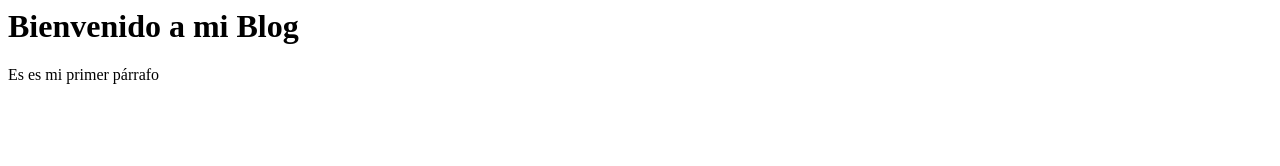
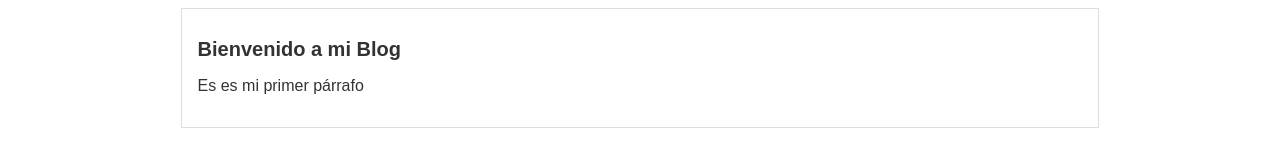
Before and after one commit to MarioAl21/business-card, a plain HTML site: page blogpost.html in a window 1280 px wide. Drawn offline with Linux system fonts and the light colour scheme.

Commit message:
Commmit al master del blogpost en su versión más reciente

```diff
--- a/blogpost.html
+++ b/blogpost.html
@@ -1,10 +1,14 @@
 <html>
 	<head>
 	  <title>Mi Blog</title>
-	  <link href="stylesheet" href="css/estilos.css" />
+	  <link rel="stylesheet" href="css/estilos.css" />
 	</head>
 	<body>
-	  <h1>Bienvenido a mi Blog</h1>
-	  <p>Es es mi primer párrafo</p>
+	  <div id="container">
+	    <div id="post">
+	     <h1>Bienvenido a mi Blog</h1>
+	     <p>Es es mi primer párrafo</p>
+	    </div>
+	  </div>
 	</body>
 </html>
--- a/css/estilos.css
+++ b/css/estilos.css
@@ -1,6 +1,23 @@
 body
 {
-	color: deeppink;
-	texto-align: center;
+	color: #333;
+	texto-align: left;
 	font-family: "Arial";
+	font-size: 16px;
+	maring: 0;
+	padding: 0;
 }
+
+#container
+{
+	width: 70%;
+	padding: 1em;
+	text-align: left;
+	border: 1px solid #DDD;
+	margin: 0 auto;
+}
+
+#container h1
+{
+	font-size: 20px;
+}
--- a/historia.txt
+++ b/historia.txt
@@ -3,4 +3,3 @@ Estudio ITI en la BUAP.
 Estoy es mi 11° semestre.
 Y estoy echándole muchas ganas!
 Y ya estoy mi haciendo mi servicio:)
-Genial, no?
```
